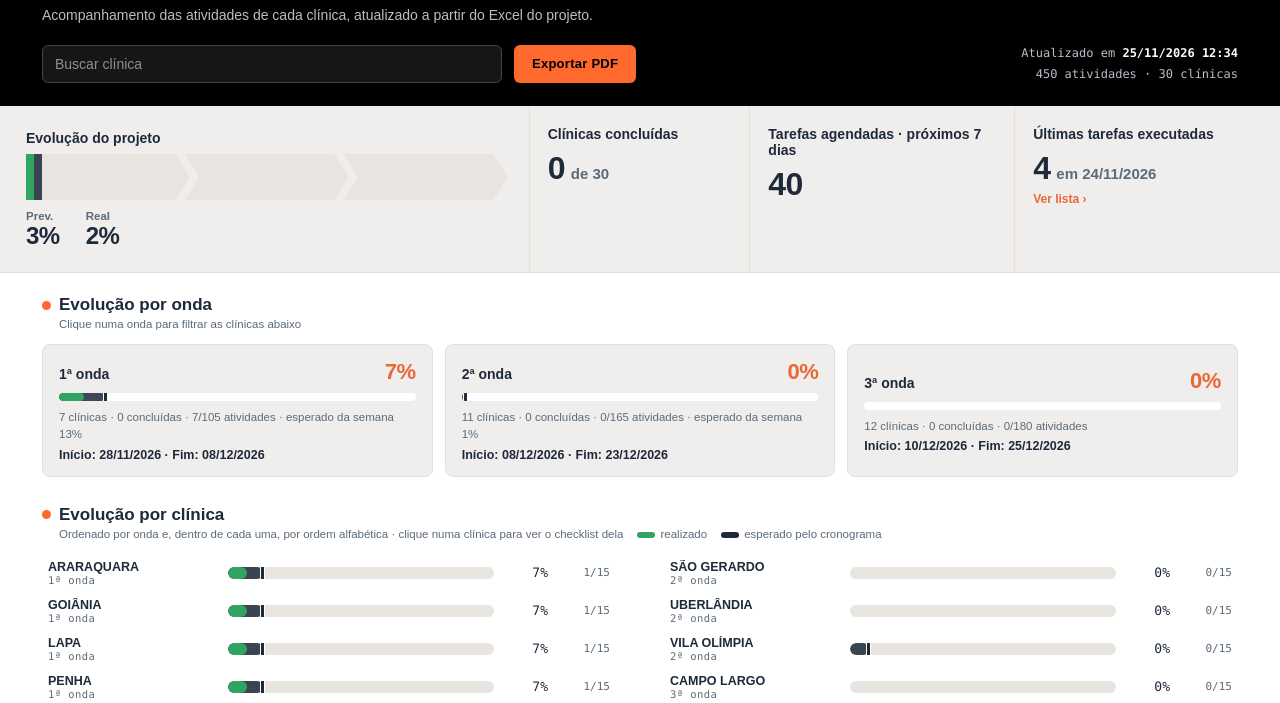
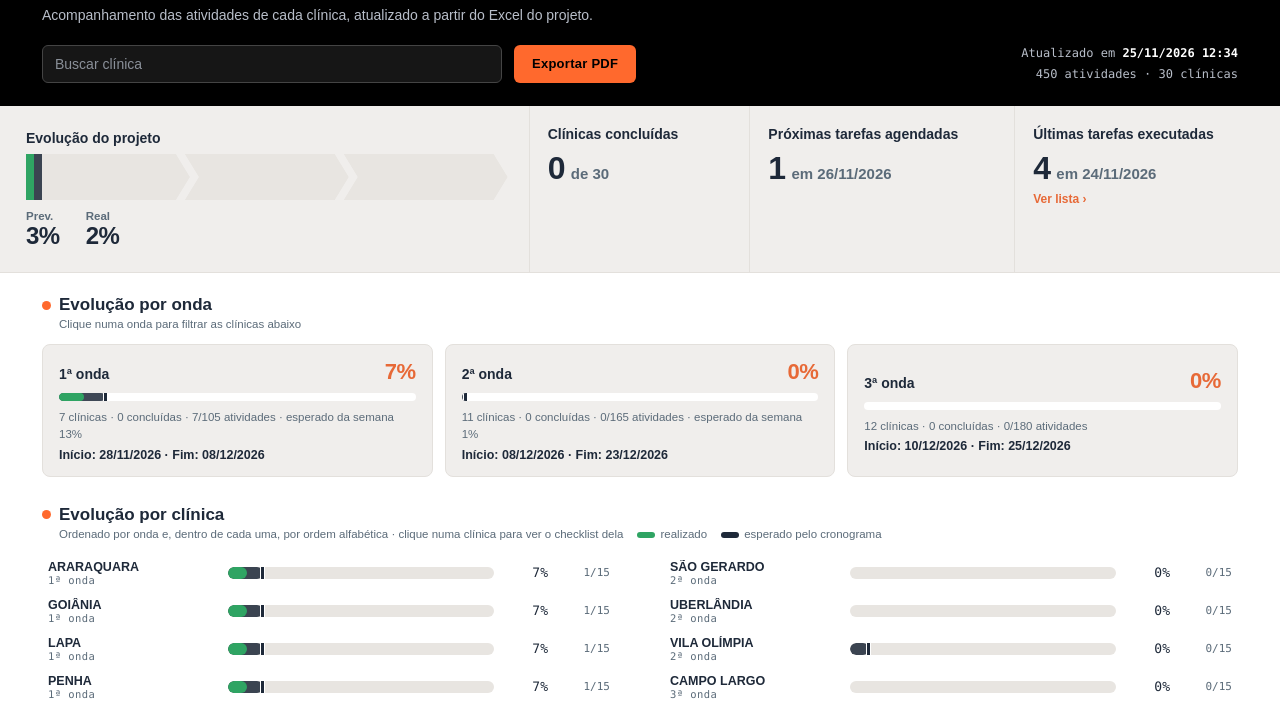
Before and after one commit to takingchecklist/takingchecklist.github.io, a plain HTML site: page index.html in a window 1280 px wide. Shown: the part 97-800 px from the top of the page. Drawn offline with Linux system fonts and the light colour scheme.

Commit message:
Atualiza checklist: 7/450 tarefas (1.6%)

```diff
--- a/index.html
+++ b/index.html
@@ -247,18 +247,19 @@ function rota() {
 
 function pad2(n) { return String(n).padStart(2, '0'); }
 function isoDia(d) { return d.getFullYear() + '-' + pad2(d.getMonth() + 1) + '-' + pad2(d.getDate()); }
-// Tarefas agendadas na semana (de hoje até hoje+6) e quantas dessas já foram executadas
+// Próxima data agendada: a menor data prevista de hoje em diante com tarefa ainda não executada, e quantas tarefas caem nela
 function tarefasSemana() {
-  const a = isoDia(new Date()), b = hojeISO(); let t = 0, x = 0;
+  const a = isoDia(new Date()), por = {};
   D.clinicas.forEach(c => {
     if (!c.previsto) return;
     D.atividades.forEach((_, i) => {
       const d = c.previsto[i], s = c.status[i];
-      if (!d || s === 'NA' || d < a || d > b) return;
-      t++; if (s) x++;
+      if (!d || s || d < a) return;           // sem data, já executada/N-A ou no passado
+      por[d] = (por[d] || 0) + 1;
     });
   });
-  return {t, x, fim: b};
+  const datas = Object.keys(por).sort();
+  return datas.length ? {data: datas[0], t: por[datas[0]]} : {data: null, t: 0};
 }
 // Últimas tarefas executadas: data mais recente, quantas nesse dia e quantas nos últimos 7 dias
 // Todas as tarefas já executadas (Execução, Internas e Evidências) com a data lançada no Excel
@@ -290,7 +291,7 @@ function abrirUltimas() {
   const corpo = dias.map(g => `<div class="pg"><div class="ph">${esc(fD(g.d))}<span>${g.l.length} ${g.l.length === 1 ? 'tarefa' : 'tarefas'}</span></div>${g.l.map(r => `<div class="pi"><b>${esc(r.c)}</b><span>${esc(r.a)}</span><em>${esc(r.t)}</em></div>`).join('')}</div>`).join('');
   let el = document.getElementById('pop'); if (el) el.remove();
   el = document.createElement('div'); el.id = 'pop'; el.className = 'pop';
-  el.innerHTML = `<div class="pbox" role="dialog" aria-modal="true" aria-label="Últimas tarefas executadas"><div class="pt"><b>Últimas tarefas executadas</b><span>${nf(rows.length)} no total</span><button type="button" class="px" aria-label="Fechar">×</button></div><div class="pb">${corpo || '<div class="pi">Nenhuma tarefa executada ainda.</div>'}</div></div>`;
+  el.innerHTML = `<div class="pbox" role="dialog" aria-modal="true" aria-label="Últimas tarefas executadas"><div class="pt"><b>Últimas tarefas executadas</b><span>${nf(rows.length)} ${rows.length === 1 ? 'tarefa' : 'tarefas'}${ultima ? ' em ' + esc(fD(ultima)) : ''}</span><button type="button" class="px" aria-label="Fechar">×</button></div><div class="pb">${corpo || '<div class="pi">Nenhuma tarefa executada ainda.</div>'}</div></div>`;
   el.addEventListener('click', e => { if (e.target === el || e.target.classList.contains('px')) fecharPop(); });
   document.body.appendChild(el);
   el.querySelector('.px').focus();
@@ -360,7 +361,7 @@ function kpiG() {
   return `<section class="kpis">
   <div class="kpi fase"><div class="k">Evolução do projeto</div><div class="setas" title="Realizado ${P(real)}%${prev === null ? '' : ' · Previsto ' + P(prev) + '%'}">${setas}</div><div class="pr"><div><small>Prev.</small><b>${prev !== null ? P(prev) + '%' : '—'}</b></div><div><small>Real</small><b>${P(real)}%</b></div></div></div>
   <div class="kpi"><div class="k">Clínicas concluídas</div><div class="v">${g.clinicas_concluidas}<small>de ${g.clinicas_total}</small></div></div>
-  <div class="kpi"><div class="k">Tarefas agendadas · próximos 7 dias</div>${temCrono ? `<div class="v">${nf(sem.t)}</div>` : '<div class="v">—</div><div class="s">cronograma ainda não preenchido</div>'}</div>
+  <div class="kpi"><div class="k">Próximas tarefas agendadas</div>${temCrono ? (sem.data ? `<div class="v">${nf(sem.t)}<small>em ${fD(sem.data)}</small></div>` : '<div class="v">—</div><div class="s">nenhuma tarefa agendada pendente</div>') :'<div class="v">—</div><div class="s">cronograma ainda não preenchido</div>'}</div>
   <div class="kpi${ult ? ' click' : ''}"${ult ? ' role="button" tabindex="0" onclick="abrirUltimas()" onkeydown="if(event.key===\'Enter\'||event.key===\' \'){event.preventDefault();abrirUltimas()}"' : ''}><div class="k">Últimas tarefas executadas</div>${ult ? `<div class="v">${nf(ult.n)}<small>em ${fD(ult.data)}</small></div><div class="s ver">Ver lista ›</div>` : '<div class="v">—</div><div class="s">nenhuma executada ainda</div>'}</div>
   </section>`;
 }
```
